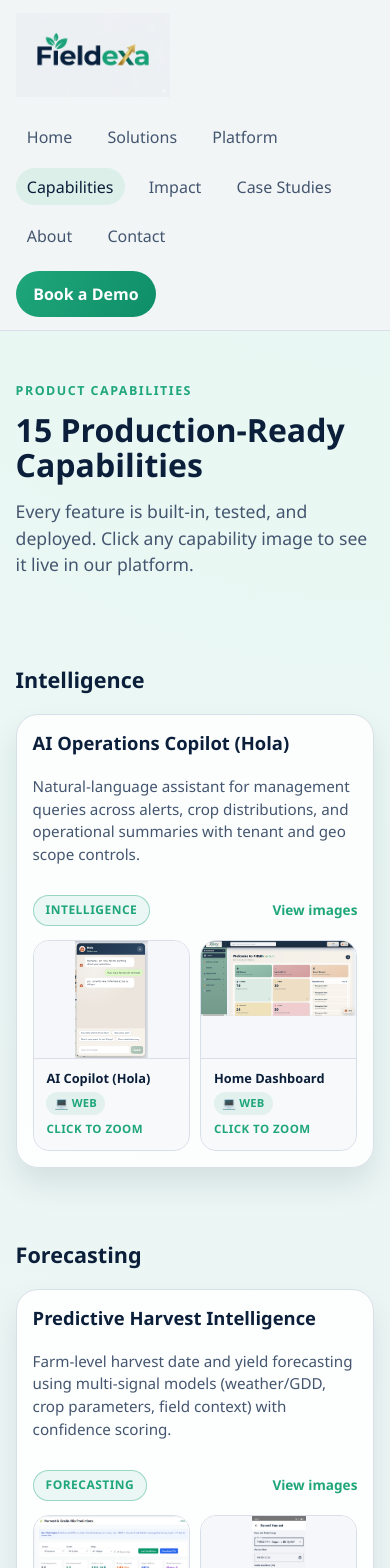
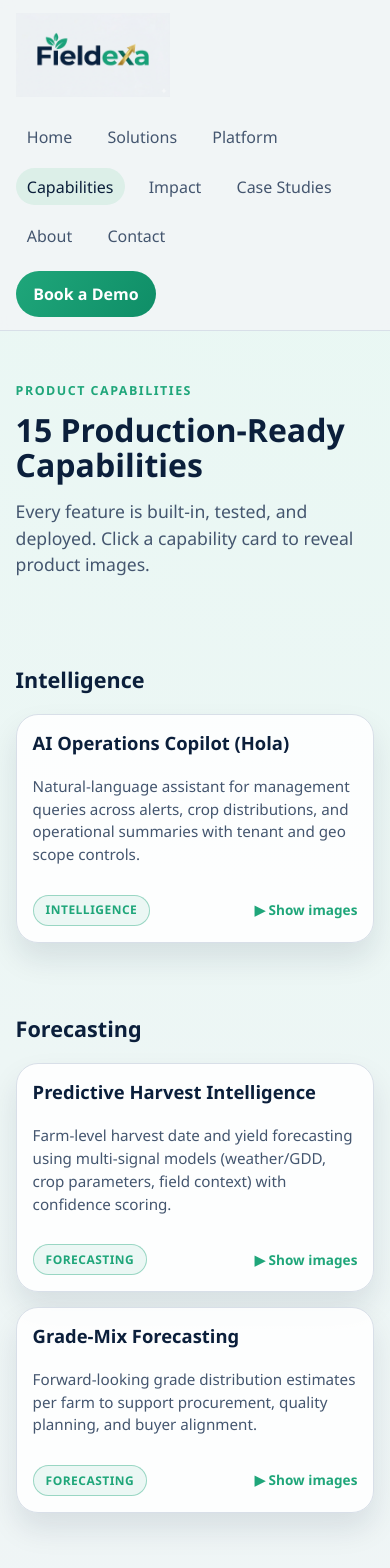
Before and after one commit to sudhakarredy/fieldexa-website, a React (Vite) app in the folder website/: page /capabilities in a window 390 px wide. Shown: the top 1568 px of the page. Built offline with nearby package versions, Linux system fonts and the light colour scheme.

Commit message:
feat: toggle capability images from compact cards

```diff
--- a/website/src/index.css
+++ b/website/src/index.css
@@ -316,17 +316,13 @@ h2 {
   border-radius: 22px;
   padding: 1rem;
   box-shadow: var(--shadow-soft);
-  display: grid;
-  grid-template-columns: minmax(0, 1.2fr) minmax(180px, 0.8fr);
-  gap: 0.9rem;
+  display: flex;
+  flex-direction: column;
   transition: all 200ms ease;
   position: relative;
   width: 100%;
   text-align: left;
-}
-
-.capability-card-with-media {
-  align-items: start;
+  min-height: 196px;
 }
 
 .capability-card:hover {
@@ -353,6 +349,7 @@ h2 {
   display: flex;
   flex-direction: column;
   gap: 0.8rem;
+  flex: 1;
 }
 
 .capability-badge {
@@ -387,23 +384,8 @@ button.capability-card {
   margin-left: 0.5rem;
 }
 
-.capability-link-button {
-  border: 0;
-  background: transparent;
-  padding: 0;
-  color: var(--brand-teal);
-  font: inherit;
-  font-size: 0.85rem;
-  font-weight: 700;
-  white-space: nowrap;
-  cursor: pointer;
-}
-
-.capability-card-visuals {
-  display: grid;
-  gap: 0.65rem;
-  grid-template-columns: repeat(auto-fit, minmax(120px, 1fr));
-  align-content: start;
+.capability-card-wrapper {
+  position: relative;
 }
 
 .capability-card-footer {
@@ -413,6 +395,36 @@ button.capability-card {
   margin-top: auto;
   padding-top: 1rem;
   gap: 0.75rem;
+}
+
+.capability-card-wrapper.expanded .capability-card {
+  border-color: var(--brand-teal);
+  background: linear-gradient(135deg, rgba(31, 166, 122, 0.06), rgba(255, 255, 255, 0.95));
+}
+
+.capability-screenshots {
+  margin-top: 0.7rem;
+  padding-top: 0.9rem;
+  border-top: 2px solid rgba(31, 166, 122, 0.15);
+  animation: slideDown 260ms ease-out;
+}
+
+@keyframes slideDown {
+  from {
+    opacity: 0;
+    transform: translateY(-8px);
+  }
+  to {
+    opacity: 1;
+    transform: translateY(0);
+  }
+}
+
+.screenshots-grid {
+  display: grid;
+  grid-template-columns: repeat(auto-fit, minmax(150px, 1fr));
+  gap: 0.7rem;
+  align-items: start;
 }
 
 .screenshot-preview {
@@ -992,10 +1004,6 @@ button.capability-card {
   }
 
   .capability-card {
-    grid-template-columns: minmax(0, 1fr);
-  }
-
-  .capability-card-visuals {
-    grid-template-columns: repeat(auto-fit, minmax(140px, 1fr));
+    min-height: 0;
   }
 }
--- a/website/src/pages/ProductCapabilitiesPage.tsx
+++ b/website/src/pages/ProductCapabilitiesPage.tsx
@@ -96,6 +96,7 @@ const capabilityScreenshots: Record<string, string[]> = {
 }
 
 export function ProductCapabilitiesPage() {
+  const [expandedCapability, setExpandedCapability] = useState<string | null>(null)
   const [selectedScreenshot, setSelectedScreenshot] = useState<SelectedScreenshot | null>(null)
 
   const capsByCategory = advancedCapabilities.reduce((acc, cap) => {
@@ -143,7 +144,7 @@ export function ProductCapabilitiesPage() {
       <PageSection
         eyebrow="Product Capabilities"
         title="15 Production-Ready Capabilities"
-        subtitle="Every feature is built-in, tested, and deployed. Click any capability image to see it live in our platform."
+        subtitle="Every feature is built-in, tested, and deployed. Click a capability card to reveal product images."
       />
 
       {categoryOrder.map((category) => {
@@ -157,41 +158,46 @@ export function ProductCapabilitiesPage() {
               <div className="capabilities-grid">
                 {caps.map((cap: Capability) => {
                   const screenshots = capabilityScreenshots[cap.title] || []
-                  const firstScreenshot = screenshots.length > 0 ? screenshotMap[screenshots[0]] : null
+                  const hasScreenshots = screenshots.length > 0
+                  const isExpanded = expandedCapability === cap.title
 
                   return (
-                    <article
+                    <div
                       key={cap.title}
-                      className={`capability-card ${firstScreenshot ? 'capability-card-with-media' : ''}`}
+                      className={`capability-card-wrapper ${isExpanded ? 'expanded' : ''}`}
+                    >
+                      {hasScreenshots ? (
+                        <button
+                          type="button"
+                          className="capability-card clickable"
+                          onClick={() =>
+                            setExpandedCapability((current) => (current === cap.title ? null : cap.title))
+                          }
                         >
                           <div className="capability-card-copy">
                             <h3>{cap.title}</h3>
                             <p>{cap.description}</p>
                             <div className="capability-card-footer">
                               <span className="capability-badge">{cap.category}</span>
-                          {firstScreenshot ? (
-                            <button
-                              type="button"
-                              className="capability-link-button"
-                              onClick={() =>
-                                setSelectedScreenshot({
-                                  label: firstScreenshot.label,
-                                  src: firstScreenshot.src,
-                                  platform: firstScreenshot.platform,
-                                  capabilityTitle: cap.title,
-                                  capabilityDescription: cap.description,
-                                  alt: `${firstScreenshot.label} preview for ${cap.title}`,
-                                })
-                              }
-                            >
-                              View images
-                            </button>
-                          ) : null}
+                              <span className="capability-link">{isExpanded ? '▼ Hide images' : '▶ Show images'}</span>
                             </div>
                           </div>
+                        </button>
+                      ) : (
+                        <article className="capability-card">
+                          <div className="capability-card-copy">
+                            <h3>{cap.title}</h3>
+                            <p>{cap.description}</p>
+                            <div className="capability-card-footer">
+                              <span className="capability-badge">{cap.category}</span>
+                            </div>
+                          </div>
+                        </article>
+                      )}
 
-                      {screenshots.length > 0 ? (
-                        <div className="capability-card-visuals" aria-label={`${cap.title} screenshots`}>
+                      {isExpanded && hasScreenshots ? (
+                        <div className="capability-screenshots" aria-label={`${cap.title} screenshots`}>
+                          <div className="screenshots-grid">
                             {screenshots.map((screenKey) => {
                               const screenshot = screenshotMap[screenKey]
                               return screenshot ? (
@@ -224,8 +230,9 @@ export function ProductCapabilitiesPage() {
                               ) : null
                             })}
                           </div>
+                        </div>
                       ) : null}
-                    </article>
+                    </div>
                   )
                 })}
               </div>
```
Lines whose indentation alone changed are shown as unchanged.
